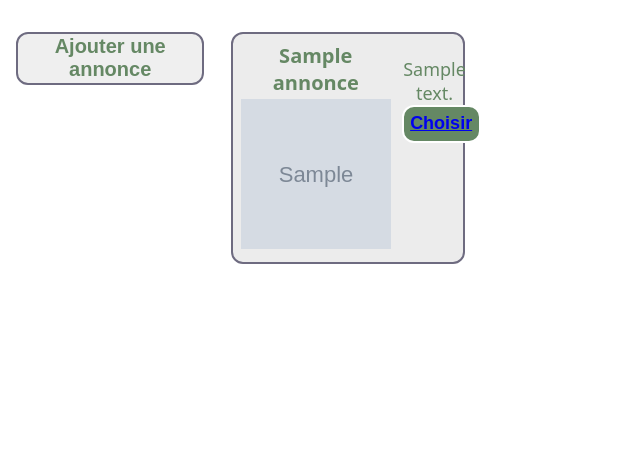
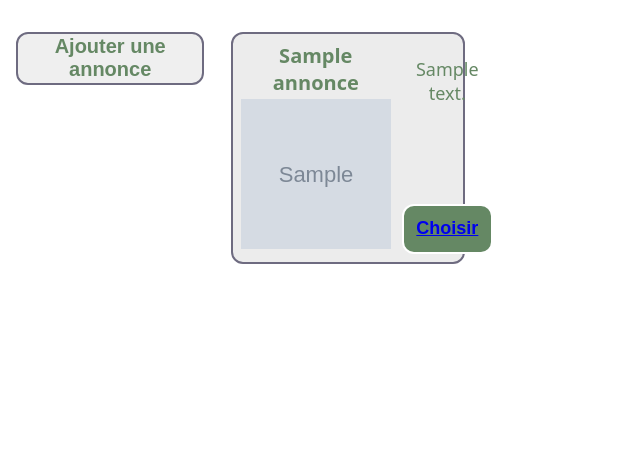
Before and after one commit to Synnly/Ecopret-public, a Symfony app: template ecopret/templates/main/index.html.twig in a window 1280 px wide. Shown: the part 60-513 px from the top of the page, without its empty margins (0-640 px from the left). Run offline with Twig, Linux system fonts and the light colour scheme; the template is opened without the code that fills it: most values are stand-ins (such as "Sample title", 1, 10 or a date in 2020); grey boxes marked "Sample" are stand-in pictures; form fields are guessed from the names that the template uses; some libraries are stand-ins or nearby versions.

Commit message:
legère modif annonce

```diff
--- a/ecopret/public/css/main.css
+++ b/ecopret/public/css/main.css
@@ -419,10 +419,12 @@ main {
 }
 
 .annonce_button {
+  position: relative;
+  bottom: -50%;
   color: white;
   font-size: 18px;
   background-color: #658864;
-  padding: 10% 10% 10% 10%;
+  padding: 0.8rem;
   border-radius: 12px;
   border: 2px solid;
   font-weight: 900;
```
